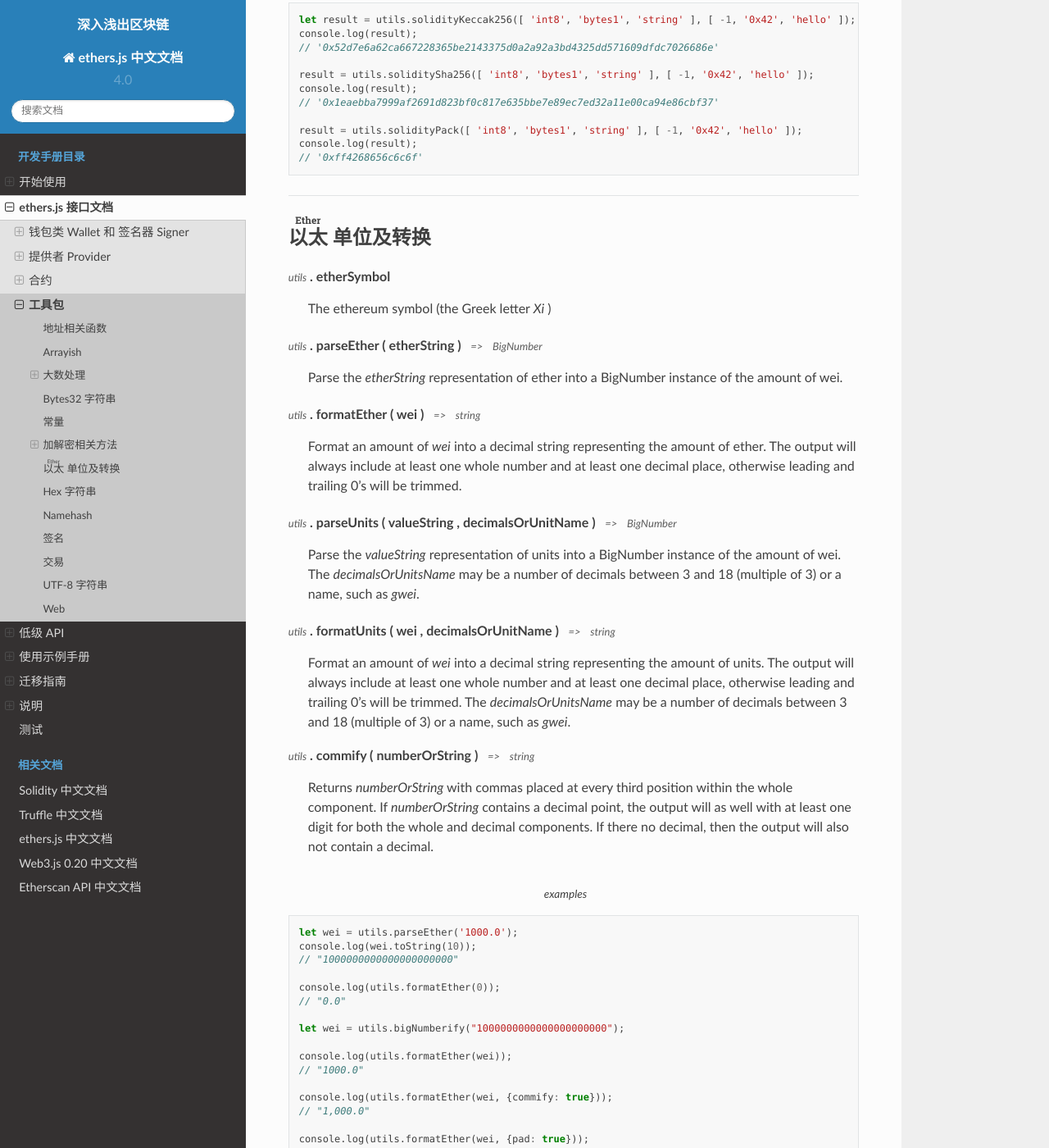
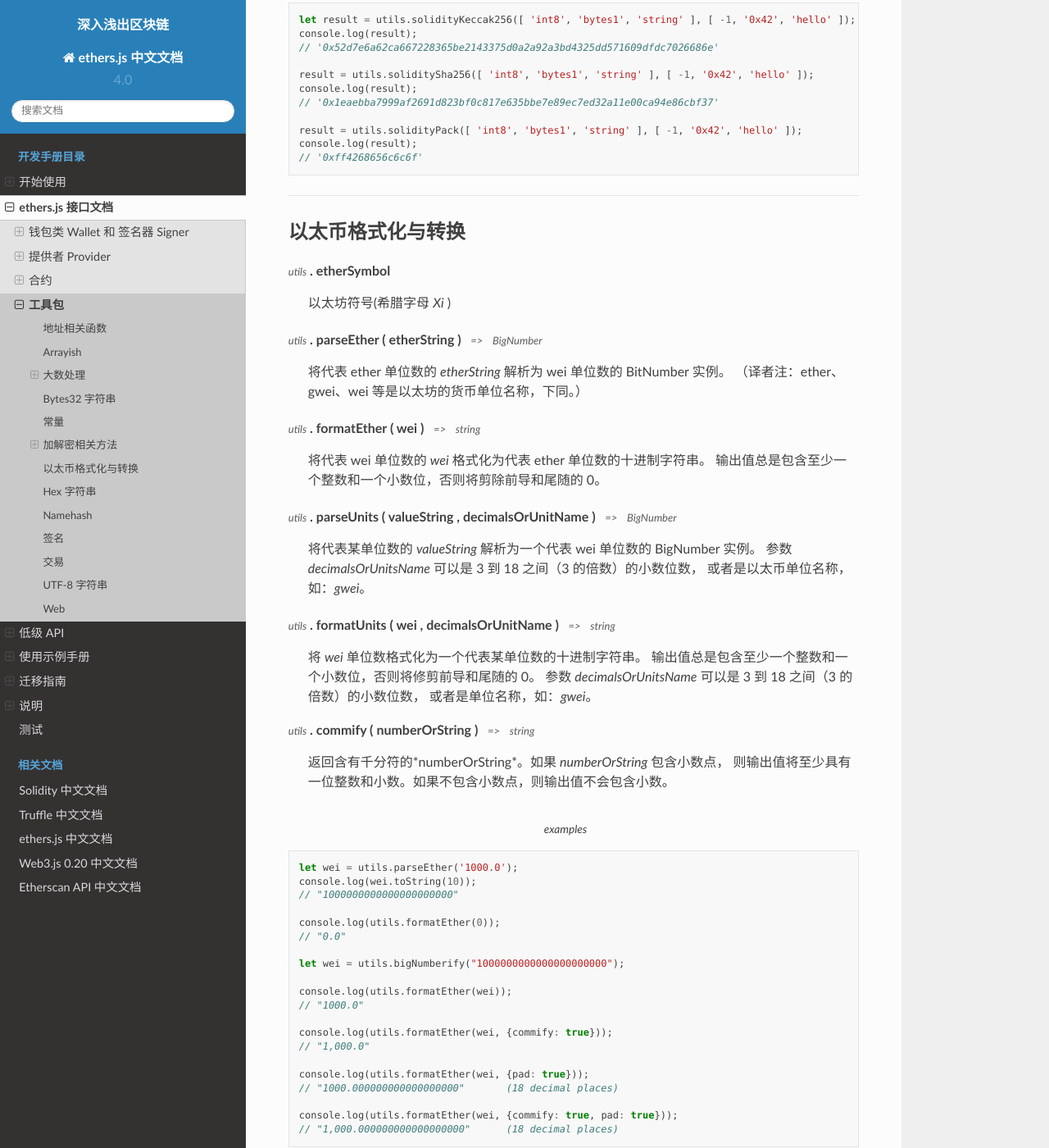
Before and after one commit to lbc-team/ethers.js-docs, a Sphinx documentation site: the page built from source/api-utils.rst, in a window 1280 px wide and 1400 px high, scrolled down 8419 px. Shown: the whole window at 82% size. Built offline with Sphinx 7.4.7 and the Read the Docs theme 2.0.0, drawn with Linux system fonts in a browser that asks for light colours; comment, search, counter and statistics services are not loaded.

Commit message:
翻译以太币格式化与转换

```diff
--- a/source/api-utils.rst
+++ b/source/api-utils.rst
@@ -409,46 +409,41 @@ the result of the hash functions as would be performed by Solidity.
 -----
 
 
-|Ether| 单位及转换
+以太币格式化与转换
 =====================
 
 :sup:`utils` . etherSymbol
-    The ethereum symbol (the Greek letter *Xi* )
+    以太坊符号(希腊字母 *Xi* )
 
 .. _parseEther:
 
 :sup:`utils` . parseEther ( etherString ) |nbsp| :sup:`=>` |nbsp| :sup:`BigNumber`
-    Parse the *etherString* representation of ether into a BigNumber instance
-    of the amount of wei.
-
+    将代表 ether 单位数的 *etherString* 解析为 wei 单位数的 BitNumber 实例。
+    （译者注：ether、gwei、wei 等是以太坊的货币单位名称，下同。）
 .. _formatEther:
 
 :sup:`utils` . formatEther ( wei ) |nbsp| :sup:`=>` |nbsp| :sup:`string`
-    Format an amount of *wei* into a decimal string representing the amount of ether.
-    The output will always include at least one whole number and at least one decimal
-    place, otherwise leading and trailing 0's will be trimmed.
+    将代表 wei 单位数的 *wei* 格式化为代表 ether 单位数的十进制字符串。
+    输出值总是包含至少一个整数和一个小数位，否则将剪除前导和尾随的 0。
 
 .. _parseUnits:
 
 :sup:`utils` . parseUnits ( valueString , decimalsOrUnitName ) |nbsp| :sup:`=>` |nbsp| :sup:`BigNumber`
-    Parse the *valueString* representation of units into a BigNumber instance
-    of the amount of wei. The *decimalsOrUnitsName* may be a number of decimals between
-    3 and 18 (multiple of 3) or a name, such as `gwei`.
+    将代表某单位数的 *valueString* 解析为一个代表 wei 单位数的 BigNumber 实例。
+    参数 *decimalsOrUnitsName* 可以是 3 到 18 之间（3 的倍数）的小数位数，
+    或者是以太币单位名称，如：`gwei`。
 
 .. _formatUnits:
 
 :sup:`utils` . formatUnits ( wei , decimalsOrUnitName ) |nbsp| :sup:`=>` |nbsp| :sup:`string`
-    Format an amount of *wei* into a decimal string representing the amount of units.
-    The output will always include at least one whole number and at least one decimal place,
-    otherwise leading and trailing 0's will be trimmed. The *decimalsOrUnitsName*
-    may be a number of decimals between 3 and 18 (multiple of 3) or a name, such as `gwei`.
+    将 *wei* 单位数格式化为一个代表某单位数的十进制字符串。
+    输出值总是包含至少一个整数和一个小数位，否则将修剪前导和尾随的 0。
+    参数 *decimalsOrUnitsName* 可以是 3 到 18 之间（3 的倍数）的小数位数，
+    或者是单位名称，如：`gwei`。
 
 :sup:`utils` . commify ( numberOrString ) |nbsp| :sup:`=>` |nbsp| :sup:`string`
-    Returns *numberOrString* with commas placed at every third position within the whole
-    component. If *numberOrString* contains a decimal point, the output will as well with
-    at least one digit for both the whole and decimal components. If there no decimal,
-    then the output will also not contain a decimal.
-
+    返回含有千分符的*numberOrString*。如果 *numberOrString* 包含小数点，
+    则输出值将至少具有一位整数和小数。如果不包含小数点，则输出值不会包含小数。
 
 .. code-block:: javascript
     :caption: *examples*
```
